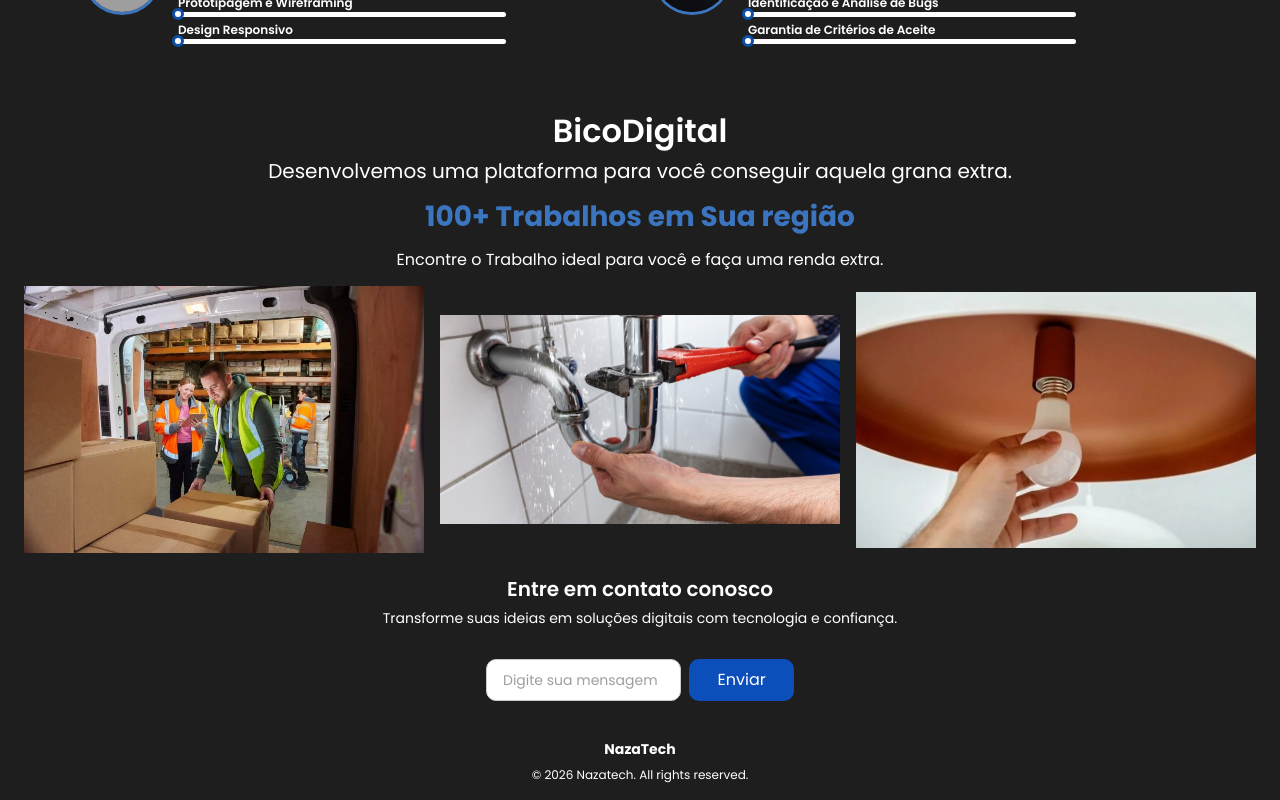
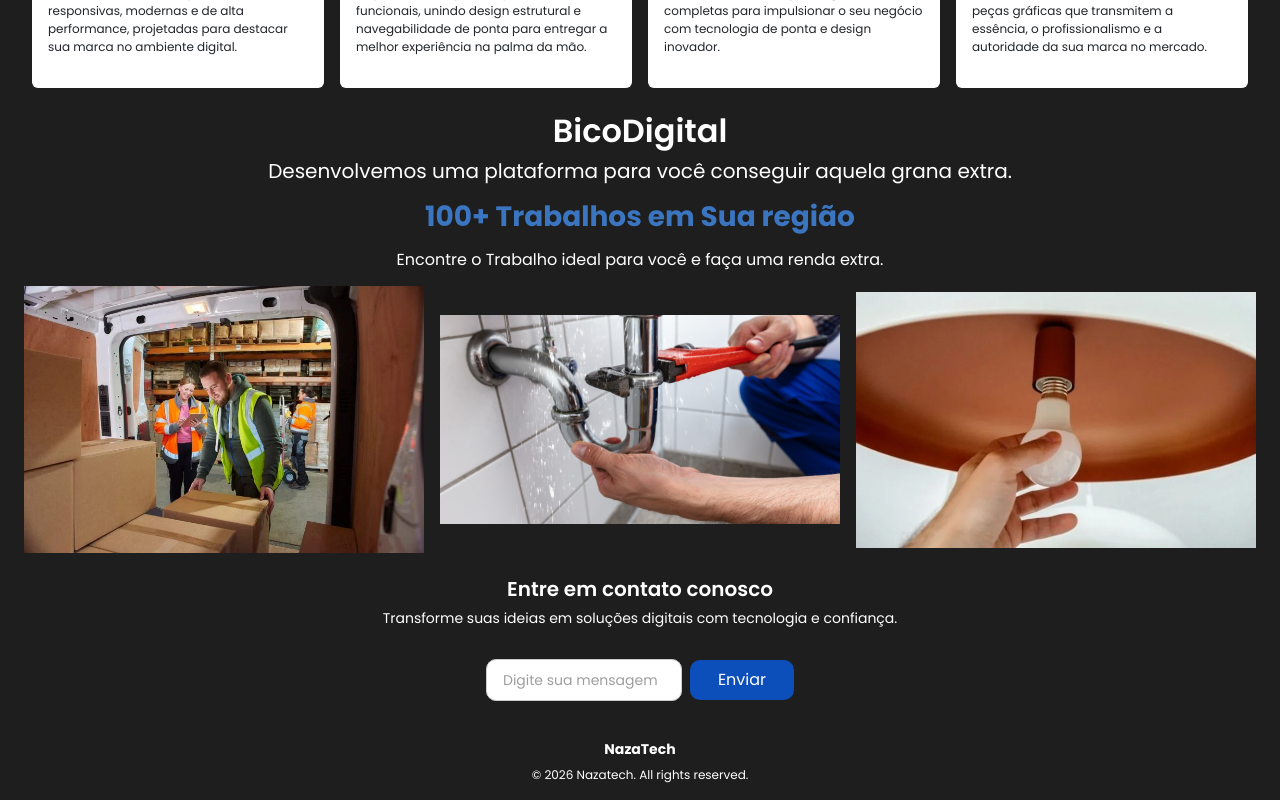
Before and after one commit to diegof856/Fabrica, a React (Vite) app in the folder landing_page/: page / in a window 1280 px wide. Shown: the part 1977-2777 px from the top of the page. Built offline with nearby package versions, Linux system fonts and the light colour scheme; grey boxes are pictures that could not be loaded.

Commit message:
fix:correcting contact section button

```diff
--- a/landing_page/src/App.tsx
+++ b/landing_page/src/App.tsx
@@ -19,8 +19,8 @@ function App() {
      <Header/>
      <FirstHero/>
     <SecondHero/>
+     <Team/>
     <Service/>
-    <Team/>
     <BicoDigital/>
     <Contact/>
     <Footer/>
--- a/landing_page/src/components/Contact/Contact.css
+++ b/landing_page/src/components/Contact/Contact.css
@@ -3,6 +3,20 @@
     width: 50%;
     padding: 8px 16px;
     border-radius: 10px;
+    border: none;
+    cursor: pointer;
+    transition: background-color 0.2s ease, transform 0.1s ease, box-shadow 0.2s ease;
+}
+.btn:hover {
+    background-color: rgba(10, 61, 145, 1);
+    box-shadow: 0 4px 12px rgba(13, 79, 186, 0.3);
+}
+
+
+.btn:active {
+    background-color: rgba(7, 45, 107, 1);
+    transform: scale(0.98);
+    box-shadow: 0 2px 6px rgba(13, 79, 186, 0.2);
 }
 .input-send-message{
     border-radius: 10px;
```
